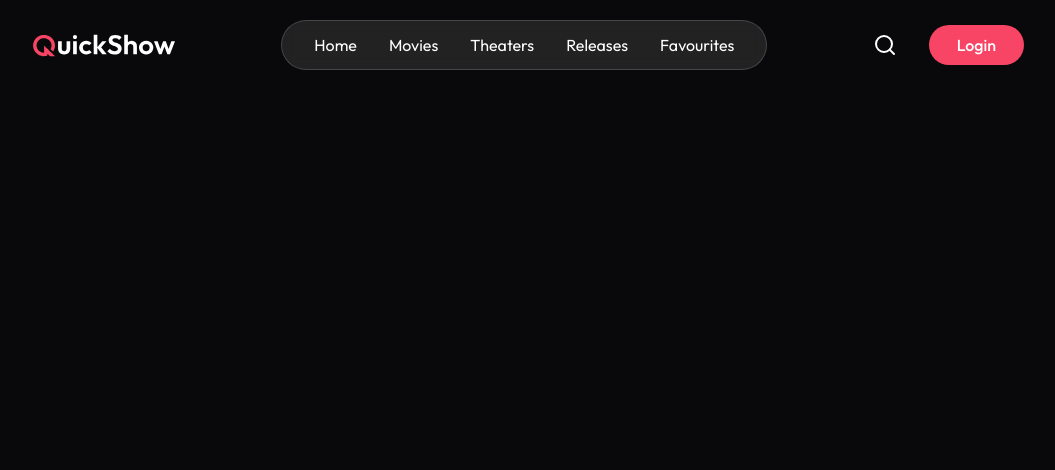
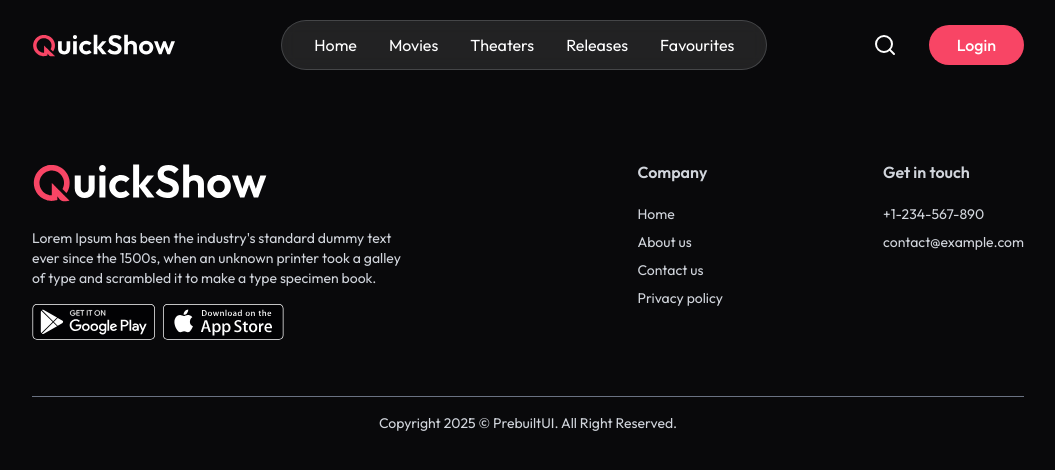
Before and after one commit to rashimarasangi/QuickShow, a React (Vite) app: page /favourite in a window 1280 px wide. Shown: the top 470 px of the page, without its empty margins (112-1167 px from the left). Built offline with nearby package versions, Linux system fonts and the light colour scheme; no server answers.

Commit message:
footer section is added

```diff
--- a/src/Components/Footer.jsx
+++ b/src/Components/Footer.jsx
@@ -1,10 +1,43 @@
 import React from 'react'
+import { assets } from '../assets/assets'
 
 const Footer = () => {
   return (
-    <div>
-
-    </div>
+    <footer className="px-6 mt-40 md:px-16 lg:px-36 w-full text-gray-300">
+            <div className="flex flex-col md:flex-row justify-between w-full gap-10 border-b border-gray-500 pb-14">
+                <div className="md:max-w-96">
+                    <img alt="" class="h-11" src={assets.logo}/>
+                    <p className="mt-6 text-sm">
+                        Lorem Ipsum has been the industry's standard dummy text ever since the 1500s, when an unknown printer took a galley of type and scrambled it to make a type specimen book.
+                    </p>
+                    <div className="flex items-center gap-2 mt-4">
+                        <img src={assets.googlePlay} className="h-9 w-auto " />
+                        <img src={assets.appStore} className="h-9 w-auto " />
+                    </div>
+                </div>
+                <div className="flex-1 flex items-start md:justify-end gap-20 md:gap-40">
+                    <div>
+                        <h2 className="font-semibold mb-5">Company</h2>
+                        <ul className="text-sm space-y-2">
+                            <li><a href="#">Home</a></li>
+                            <li><a href="#">About us</a></li>
+                            <li><a href="#">Contact us</a></li>
+                            <li><a href="#">Privacy policy</a></li>
+                        </ul>
+                    </div>
+                    <div>
+                        <h2 className="font-semibold mb-5">Get in touch</h2>
+                        <div className="text-sm space-y-2">
+                            <p>+1-234-567-890</p>
+                            <p>contact@example.com</p>
+                        </div>
+                    </div>
+                </div>
+            </div>
+            <p className="pt-4 text-center text-sm pb-5">
+                Copyright {new Date().getFullYear()} © <a href="https://prebuiltui.com">PrebuiltUI</a>. All Right Reserved.
+            </p>
+        </footer>
   )
 }
 
```
